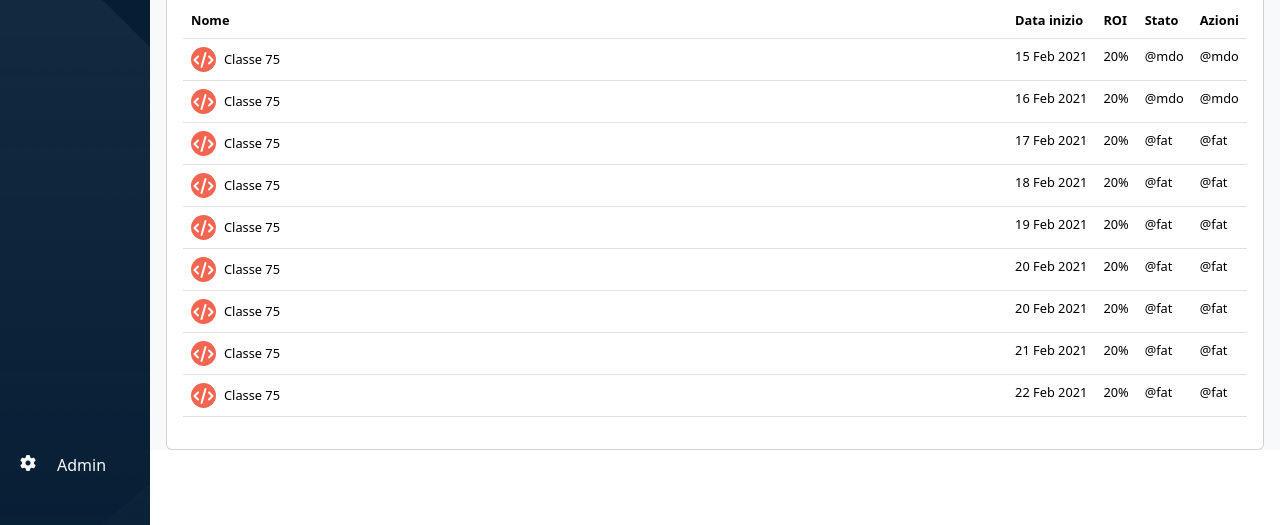
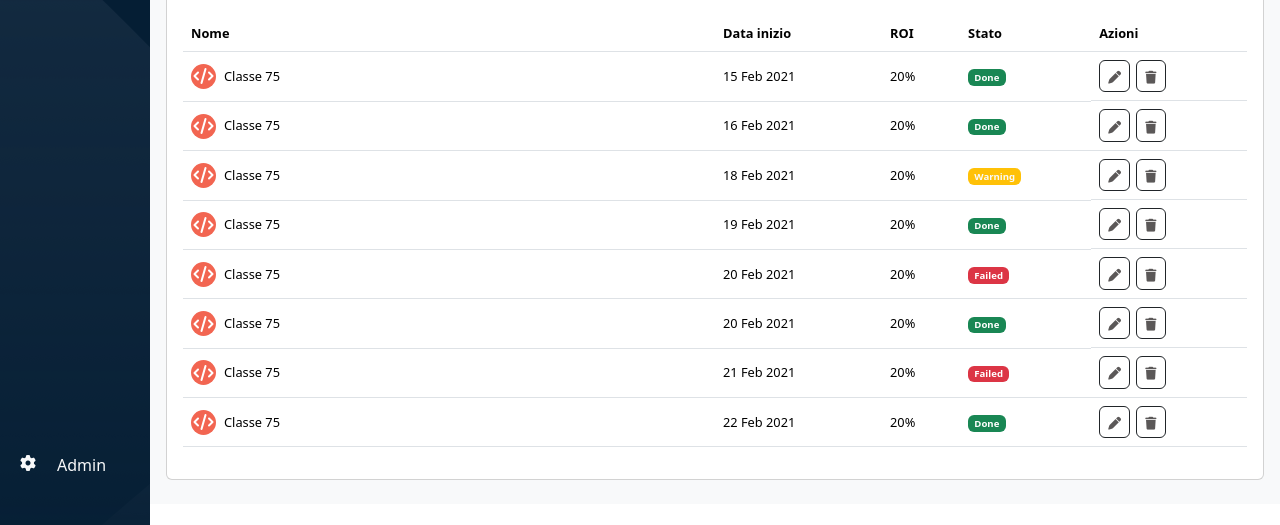
Before and after one commit to Michele-S2001/html-css-bootstrap-dashboard, a plain HTML site: page index.html in a window 1280 px wide. Shown: the part 275-800 px from the top of the page. Drawn offline with nearby package versions, Linux system fonts and the light colour scheme.

Commit message:
Fix: Table card

```diff
--- a/css/style.css
+++ b/css/style.css
@@ -178,6 +178,25 @@ input[type="search"]:focus {
     gap: 0.5rem;
 }
 
+.btn_flex {
+    display: flex;
+    gap: 0.4rem;
+    align-items: center;
+}
+
+.btn.btn--mod {
+    padding: 0.2rem 0.5rem;
+}
+
+.btn_flex i {
+    font-size: 0.8rem;
+    color: var(--dark-grey);
+}
+
+.ms_table :is(th:nth-child(2), td:nth-child(2), th:nth-child(3), td:nth-child(3)) {
+    display: none;
+}
+
 
 /* MEDIA QUERIES */
 @media screen and (min-width: 768px) {
@@ -198,6 +217,9 @@ input[type="search"]:focus {
         flex-grow: 3;
     }
 
+    .ms_table :is(th:nth-child(2), td:nth-child(2), th:nth-child(3), td:nth-child(3)) {
+        display: table-cell;
+    }
 }
 
 @media screen and (min-width: 992px) {
--- a/index.html
+++ b/index.html
@@ -91,9 +91,7 @@
             <!-- ending nav -->
 
             <!-- main content -->
-            <main class="main-content h-100 flex-grow-1 d-flex flex-column">
-                <!-- working area  -->
-                <div class="working-area overflow-auto">
+            <main class="main-content h-100 flex-grow-1 d-flex flex-column overflow-auto">
                 <!-- student bar  -->
                 <div class="student-bar text-light fw-medium">
                     <ul class="student-tools-wrapper d-flex flex-column flex-md-row row-gap-4 justify-content-between">
@@ -133,16 +131,20 @@
                     </ul>
                 </div>
                 <!-- ending student bar -->
-                    <div class="card-container px-3 pt-4">
+
+                <!-- working area  -->
+                <div class="working-area px-3 pt-4">
                     <div class="row">
                         <div class="col-12">
-                                <div class="card">
-                                    <h5 class="card-header">Prossime classi</h5>
+                            <div class="card mb-4">
+                                <div class="card-header">
+                                    <h4>Prossime classi</h4>
+                                </div>
                                 <div class="card-body ms_card-body">
                                     <table class="table ms_table">
                                         <thead>
                                           <tr>
-                                                <th scope="col" class="w-100">Nome</th>
+                                            <th scope="col" class="w-50">Nome</th>
                                             <th scope="col" class="white-space">Data inizio</th>
                                             <th scope="col">ROI</th>
                                             <th scope="col">Stato</th>
@@ -150,7 +152,8 @@
                                           </tr>
                                         </thead>
                                         <tbody>
-                                                <tr>
+                                            <!-- row 1 -->
+                                            <tr class="align-middle">
                                                 <td class="classes">
                                                     <div class="class">
                                                         <div class="circle">
@@ -162,13 +165,22 @@
                                                 <td>
                                                     <time class="white-space">15 Feb 2021</time>
                                                 </td>
+                                                <td>20%</td>
                                                 <td>
-                                                        20%
+                                                    <span class="badge text-bg-success">Done</span>
                                                 </td>
-                                                    <td>@mdo</td>
-                                                    <td>@mdo</td>
+                                                <td class="btn_flex">
+                                                    <button type="button" class="btn btn-outline-dark btn--mod">
+                                                        <i class="fa-solid fa-pen"></i>
+                                                    </button>
+                                                    <button type="button" class="btn btn-outline-dark btn--mod">
+                                                        <i class="fa-solid fa-trash"></i>
+                                                    </button>
+                                                </td>
                                             </tr>
-                                                <tr>
+
+                                            <!-- row 2 -->
+                                            <tr class="align-middle">
                                                 <td class="classes">
                                                     <div class="class">
                                                         <div class="circle">
@@ -180,31 +192,22 @@
                                                 <td>
                                                     <time class="white-space">16 Feb 2021</time>
                                                 </td>
+                                                <td>20%</td>
                                                 <td>
-                                                        20%
+                                                    <span class="badge text-bg-success">Done</span>
                                                 </td>
-                                                    <td>@mdo</td>
-                                                    <td>@mdo</td>
+                                                <td class="btn_flex">
+                                                    <button type="button" class="btn btn-outline-dark btn--mod">
+                                                        <i class="fa-solid fa-pen"></i>
+                                                    </button>
+                                                    <button type="button" class="btn btn-outline-dark btn--mod">
+                                                        <i class="fa-solid fa-trash"></i>
+                                                    </button>
+                                                </td>
                                             </tr>
-                                                <tr>
-                                                    <td class="classes">
-                                                        <div class="class">
-                                                            <div class="circle">
-                                                                <i class="fa-solid fa-code"></i>
-                                                            </div>
-                                                            <span>Classe 75</span>
-                                                        </div>
-                                                    </td>
-                                                    <td>
-                                                        <time class="white-space">17 Feb 2021</time>
-                                                    </td>
-                                                    <td>
-                                                        20%
-                                                    </td>
-                                                    <td>@fat</td>
-                                                    <td>@fat</td>
-                                                </tr>
-                                                <tr>
+
+                                            <!-- row 3 -->
+                                            <tr class="align-middle">
                                                 <td class="classes">
                                                     <div class="class">
                                                         <div class="circle">
@@ -219,10 +222,21 @@
                                                 <td>
                                                     20%
                                                 </td>
-                                                    <td>@fat</td>
-                                                    <td>@fat</td>
+                                                <td>
+                                                    <span class="badge text-bg-warning text-light">Warning</span>
+                                                </td>
+                                                <td class="btn_flex">
+                                                    <button type="button" class="btn btn-outline-dark btn--mod">
+                                                        <i class="fa-solid fa-pen"></i>
+                                                    </button>
+                                                    <button type="button" class="btn btn-outline-dark btn--mod">
+                                                        <i class="fa-solid fa-trash"></i>
+                                                    </button>
+                                                </td>
                                             </tr>
-                                                <tr>
+
+                                            <!-- row 4 -->
+                                            <tr class="align-middle">
                                                 <td class="classes">
                                                     <div class="class">
                                                         <div class="circle">
@@ -235,10 +249,21 @@
                                                     <time class="white-space">19 Feb 2021</time>
                                                 </td>
                                                 <td>20%</td>
-                                                    <td>@fat</td>
-                                                    <td>@fat</td>
+                                                <td>
+                                                    <span class="badge text-bg-success">Done</span>
+                                                </td>
+                                                <td class="btn_flex">
+                                                    <button type="button" class="btn btn-outline-dark btn--mod">
+                                                        <i class="fa-solid fa-pen"></i>
+                                                    </button>
+                                                    <button type="button" class="btn btn-outline-dark btn--mod">
+                                                        <i class="fa-solid fa-trash"></i>
+                                                    </button>
+                                                </td>
                                             </tr>
-                                                <tr>
+
+                                            <!-- row 5 -->
+                                            <tr class="align-middle">
                                                 <td class="classes">
                                                     <div class="class">
                                                         <div class="circle">
@@ -251,10 +276,21 @@
                                                     <time class="white-space">20 Feb 2021</time>
                                                 </td>
                                                 <td>20%</td>
-                                                    <td>@fat</td>
-                                                    <td>@fat</td>
+                                                <td>
+                                                    <span class="badge text-bg-danger">Failed</span>
+                                                </td>
+                                                <td class="btn_flex">
+                                                    <button type="button" class="btn btn-outline-dark btn--mod">
+                                                        <i class="fa-solid fa-pen"></i>
+                                                    </button>
+                                                    <button type="button" class="btn btn-outline-dark btn--mod">
+                                                        <i class="fa-solid fa-trash"></i>
+                                                    </button>
+                                                </td>
                                             </tr>
-                                                <tr>
+
+                                            <!-- row 6 -->
+                                            <tr class="align-middle">
                                                 <td class="classes">
                                                     <div class="class">
                                                         <div class="circle">
@@ -267,10 +303,21 @@
                                                     <time class="white-space">20 Feb 2021</time>
                                                 </td>
                                                 <td>20%</td>
-                                                    <td>@fat</td>
-                                                    <td>@fat</td>
+                                                <td>
+                                                    <span class="badge text-bg-success">Done</span>
+                                                </td>
+                                                <td class="btn_flex">
+                                                    <button type="button" class="btn btn-outline-dark btn--mod">
+                                                        <i class="fa-solid fa-pen"></i>
+                                                    </button>
+                                                    <button type="button" class="btn btn-outline-dark btn--mod">
+                                                        <i class="fa-solid fa-trash"></i>
+                                                    </button>
+                                                </td>
                                             </tr>
-                                                <tr>
+
+                                            <!-- row 7 -->
+                                            <tr class="align-middle">
                                                 <td class="classes">
                                                     <div class="class">
                                                         <div class="circle">
@@ -283,10 +330,21 @@
                                                     <time class="white-space">21 Feb 2021</time>
                                                 </td>
                                                 <td>20%</td>
-                                                    <td>@fat</td>
-                                                    <td>@fat</td>
+                                                <td>
+                                                    <span class="badge text-bg-danger">Failed</span>
+                                                </td>
+                                                <td class="btn_flex">
+                                                    <button type="button" class="btn btn-outline-dark btn--mod">
+                                                        <i class="fa-solid fa-pen"></i>
+                                                    </button>
+                                                    <button type="button" class="btn btn-outline-dark btn--mod">
+                                                        <i class="fa-solid fa-trash"></i>
+                                                    </button>
+                                                </td>
                                             </tr>
-                                                <tr>
+
+                                            <!-- row 8 -->
+                                            <tr class="align-middle">
                                                 <td class="classes">
                                                     <div class="class">
                                                         <div class="circle">
@@ -299,17 +357,26 @@
                                                     <time class="white-space">22 Feb 2021</time>
                                                 </td>
                                                 <td>20%</td>
-                                                    <td>@fat</td>
-                                                    <td>@fat</td>
+                                                <td>
+                                                    <span class="badge text-bg-success">Done</span>
+                                                </td>
+                                                <td class="btn_flex">
+                                                    <button type="button" class="btn btn-outline-dark btn--mod">
+                                                        <i class="fa-solid fa-pen"></i>
+                                                    </button>
+                                                    <button type="button" class="btn btn-outline-dark btn--mod">
+                                                        <i class="fa-solid fa-trash"></i>
+                                                    </button>
+                                                </td>
                                             </tr>
                                         </tbody>
                                     </table>
                                 </div>
                             </div>
-                            </div>
                         <div class="col-12">
-                                <section class="card-xs"></section>
-                            </div>
+                            <section class="card-xs">
+
+                            </section>
                         </div>
                     </div>
                 </div>
```
Lines whose indentation alone changed are shown as unchanged.
